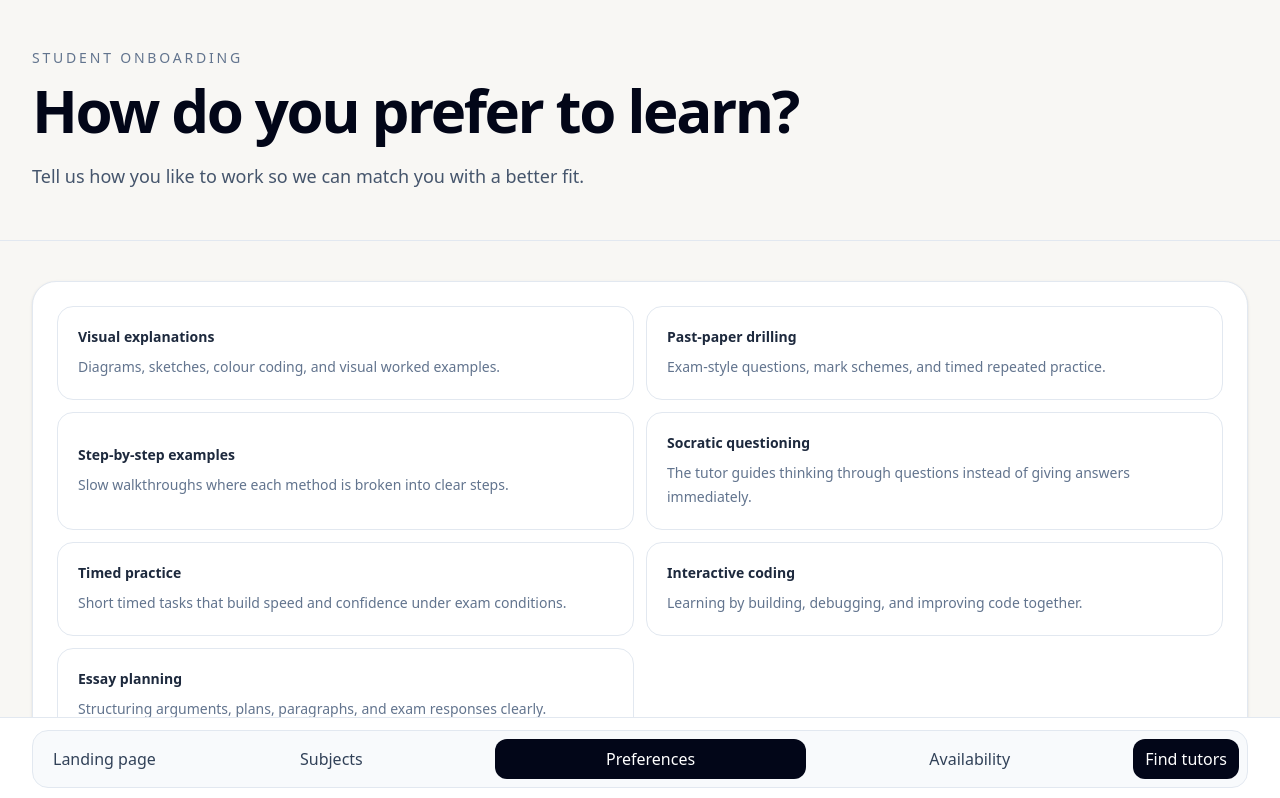
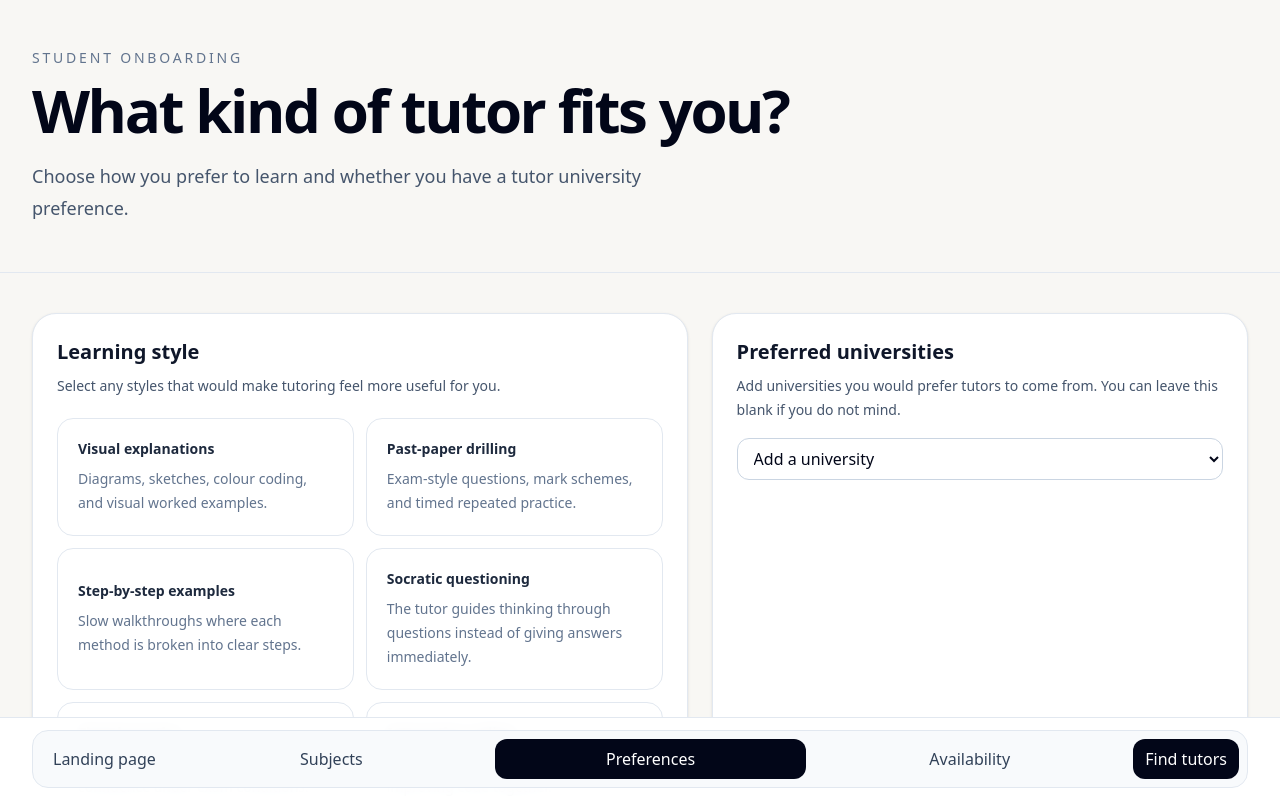
Before and after one commit to LogicGate-Admissions/tutoring-website, a Next.js app in the folder frontend/: page /student/onboarding/preferences in a window 1280 px wide. Shown: the top 798 px of the page. Built offline with nearby package versions, Linux system fonts and the light colour scheme.

Commit message:
feat(onboarding preferences): add universities [tus24]

```diff
--- a/frontend/src/domains/students/learning-profile/components/StudentPreferencesStep.tsx
+++ b/frontend/src/domains/students/learning-profile/components/StudentPreferencesStep.tsx
@@ -1,10 +1,14 @@
 'use client';
 
 import { useState } from 'react';
+import { Badge } from '@/shared/components/Badge';
 import { Card } from '@/shared/components/Card';
 import { Container } from '@/shared/components/Container';
 import { PageHeader } from '@/shared/components/PageHeader';
-import { LEARNING_STYLE_OPTIONS } from '@/domains/students/learning-profile/constants/learningProfileOptions';
+import {
+  LEARNING_STYLE_OPTIONS,
+  UNIVERSITY_OPTIONS,
+} from '@/domains/students/learning-profile/constants/learningProfileOptions';
 import { OptionCard } from '@/domains/students/learning-profile/components/OptionCard';
 import { StudentOnboardingSectionBar } from '@/domains/students/learning-profile/components/StudentOnboardingSectionBar';
 import {
@@ -12,14 +16,31 @@ import {
   updateStoredLearningProfile,
 } from '@/domains/students/learning-profile/services/learningProfileStorage';
 
+function removeSelectedValues(options: readonly string[], selectedValues: string[]) {
+  return options.filter((option) => !selectedValues.includes(option));
+}
+
 /**
  * Second student onboarding step.
  *
- * This captures how the student prefers to learn, not just what they study.
+ * This captures matching preferences:
+ * - how the student prefers to learn
+ * - which university backgrounds they prefer tutors to have
  */
 export function StudentPreferencesStep() {
+  const storedProfile = getStoredLearningProfile();
+
   const [selectedStyles, setSelectedStyles] = useState<string[]>(
-    getStoredLearningProfile().learningStyles
+    storedProfile.learningStyles
+  );
+
+  const [preferredUniversities, setPreferredUniversities] = useState<string[]>(
+    storedProfile.preferredUniversities
+  );
+
+  const availableUniversities = removeSelectedValues(
+    UNIVERSITY_OPTIONS,
+    preferredUniversities
   );
 
   function toggleStyle(style: string) {
@@ -30,21 +51,44 @@ export function StudentPreferencesStep() {
     );
   }
 
+  function addUniversity(university: string) {
+    if (!university || preferredUniversities.includes(university)) return;
+
+    setPreferredUniversities((currentUniversities) => [
+      ...currentUniversities,
+      university,
+    ]);
+  }
+
+  function removeUniversity(university: string) {
+    setPreferredUniversities((currentUniversities) =>
+      currentUniversities.filter((item) => item !== university)
+    );
+  }
+
   function saveDraftProfile() {
-    updateStoredLearningProfile({ learningStyles: selectedStyles });
+    updateStoredLearningProfile({
+      learningStyles: selectedStyles,
+      preferredUniversities,
+    });
   }
 
   return (
     <main className="min-h-screen bg-[#f8f7f4]">
       <PageHeader
         eyebrow="Student onboarding"
-        title="How do you prefer to learn?"
-        description="Tell us how you like to work so we can match you with a better fit."
+        title="What kind of tutor fits you?"
+        description="Choose how you prefer to learn and whether you have a tutor university preference."
       />
 
-      <Container className="py-10 pb-28">
+      <Container className="grid gap-6 py-10 pb-28 lg:grid-cols-[1.1fr_0.9fr]">
         <Card>
-          <div className="grid gap-3 md:grid-cols-2">
+          <h2 className="text-xl font-semibold">Learning style</h2>
+          <p className="mt-2 text-sm leading-6 text-slate-600">
+            Select any styles that would make tutoring feel more useful for you.
+          </p>
+
+          <div className="mt-5 grid gap-3 md:grid-cols-2">
             {LEARNING_STYLE_OPTIONS.map((style) => (
               <OptionCard
                 key={style.label}
@@ -56,6 +100,49 @@ export function StudentPreferencesStep() {
             ))}
           </div>
         </Card>
+
+        <Card>
+          <h2 className="text-xl font-semibold">Preferred universities</h2>
+          <p className="mt-2 text-sm leading-6 text-slate-600">
+            Add universities you would prefer tutors to come from. You can
+            leave this blank if you do not mind.
+          </p>
+
+          {preferredUniversities.length > 0 && (
+            <div className="mt-4 flex flex-wrap gap-2">
+              {preferredUniversities.map((university) => (
+                <button
+                  key={university}
+                  type="button"
+                  onClick={() => removeUniversity(university)}
+                >
+                  <Badge className="border-slate-950 bg-slate-950 text-white">
+                    {university} ×
+                  </Badge>
+                </button>
+              ))}
+            </div>
+          )}
+
+          <select
+            value=""
+            disabled={availableUniversities.length === 0}
+            onChange={(event) => addUniversity(event.target.value)}
+            className="mt-4 w-full rounded-xl border border-slate-300 bg-white px-3 py-2 text-sm text-slate-950 outline-none transition focus:border-slate-950 focus:ring-2 focus:ring-slate-200 disabled:cursor-not-allowed disabled:bg-slate-100 disabled:text-slate-400"
+          >
+            <option value="">
+              {availableUniversities.length === 0
+                ? 'All universities selected'
+                : 'Add a university'}
+            </option>
+
+            {availableUniversities.map((university) => (
+              <option key={university} value={university}>
+                {university}
+              </option>
+            ))}
+          </select>
+        </Card>
       </Container>
 
       <StudentOnboardingSectionBar
--- a/frontend/src/domains/students/learning-profile/constants/learningProfileOptions.ts
+++ b/frontend/src/domains/students/learning-profile/constants/learningProfileOptions.ts
@@ -109,6 +109,24 @@ export const LEARNING_STYLE_OPTIONS = [
   },
 ];
 
+/**
+ * Universities students may prefer tutors to come from.
+ *
+ * This belongs in the learning profile because university preference is part
+ * of the student's matching criteria, not just a temporary tutor search filter.
+ */
+export const UNIVERSITY_OPTIONS = [
+  'Imperial College London',
+  'University of Cambridge',
+  'University of Oxford',
+  'University College London',
+  'King’s College London',
+  'University of Warwick',
+  'University of Manchester',
+  'University of Bristol',
+  'University of Edinburgh',
+] as const;
+
 export const DAYS: Day[] = ['Mon', 'Tue', 'Wed', 'Thu', 'Fri', 'Sat', 'Sun'];
 
 function presetBlock(id: string, day: Day, from: string, to: string): TimeBlock {
@@ -161,6 +179,7 @@ export const AVAILABILITY_PRESETS = [
 export const DEFAULT_LEARNING_PROFILE = {
   subjectSelections: [],
   learningStyles: [],
+  preferredUniversities: [],
   availability: [],
 } satisfies import('@/domains/students/learning-profile/types/learningProfile').StudentLearningProfile;
 
--- a/frontend/src/domains/students/learning-profile/types/learningProfile.ts
+++ b/frontend/src/domains/students/learning-profile/types/learningProfile.ts
@@ -34,5 +34,6 @@ export type QualificationSubjectSelection = {
 export type StudentLearningProfile = {
   subjectSelections: QualificationSubjectSelection[];
   learningStyles: string[];
+  preferredUniversities: string[];
   availability: TimeBlock[];
 };
--- a/frontend/src/domains/tutors/tutor-discovery/components/TutorDiscoveryPage.tsx
+++ b/frontend/src/domains/tutors/tutor-discovery/components/TutorDiscoveryPage.tsx
@@ -57,6 +57,7 @@ function getOnboardingTutorFilters(): TutorFilters {
       profile.subjectSelections.map((selection) => selection.category)
     ),
     learningStyles: profile.learningStyles,
+    universities: profile.preferredUniversities,
   };
 }
 
@@ -111,6 +112,7 @@ export function TutorDiscoveryPage() {
       ...profile,
       subjectSelections,
       learningStyles: filters.learningStyles,
+      preferredUniversities: filters.universities,
     });
 
     setNotice('Your learning profile has been updated from these filters.');
```
